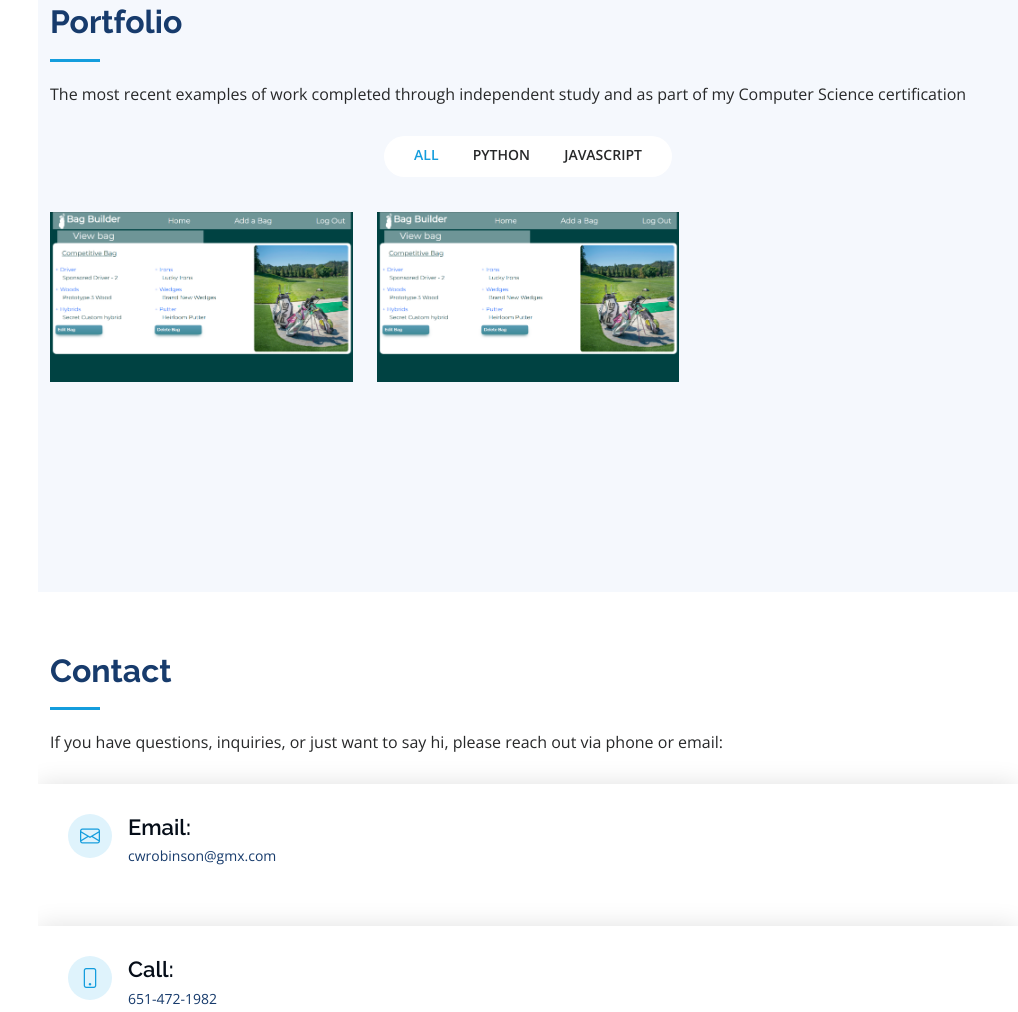
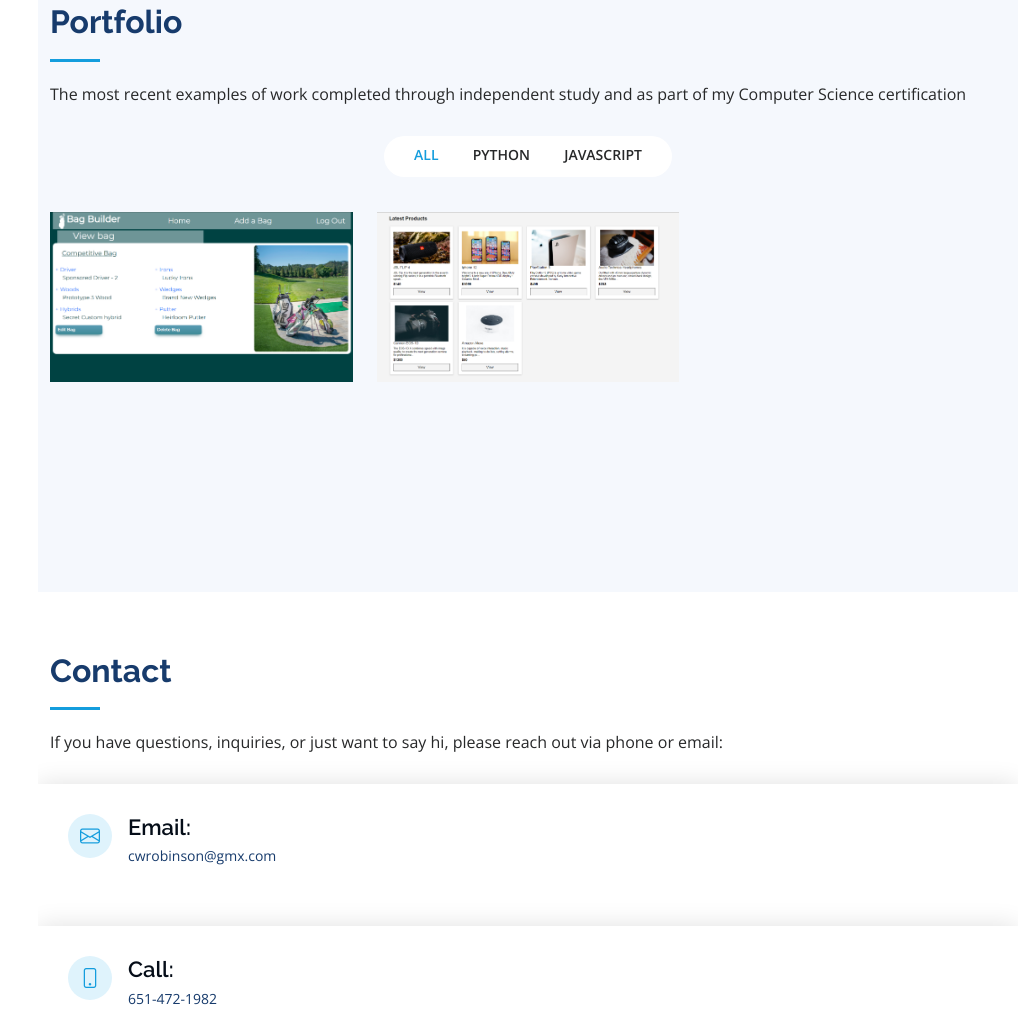
Before and after one commit to Col-R/my_portfolio, a plain HTML site: page index.html in a window 1280 px wide. Shown: the part 3172-4184 px from the top of the page, without its empty margins (262-1280 px from the left). Drawn offline with nearby package versions, Linux system fonts and the light colour scheme.

Commit message:
updated img file name

```diff
--- a/index.html
+++ b/index.html
@@ -383,7 +383,7 @@
 
           <div class="col-lg-4 col-md-6 portfolio-item filter-js">
             <div class="portfolio-wrap">
-              <img src="assets/img/portfolio/portfolio-python-1.png" class="img-fluid" alt="MERN site">
+              <img src="assets/img/portfolio/mern_site.png" class="img-fluid" alt="MERN site">
               <div class="portfolio-links">
                 <a href="assets/img/portfolio/mern_site.png" target="_blank" data-gallery="portfolioGallery"
                   class="portfolio-lightbox" title="App 2"><i class="bx bx-plus"></i></a>
```
